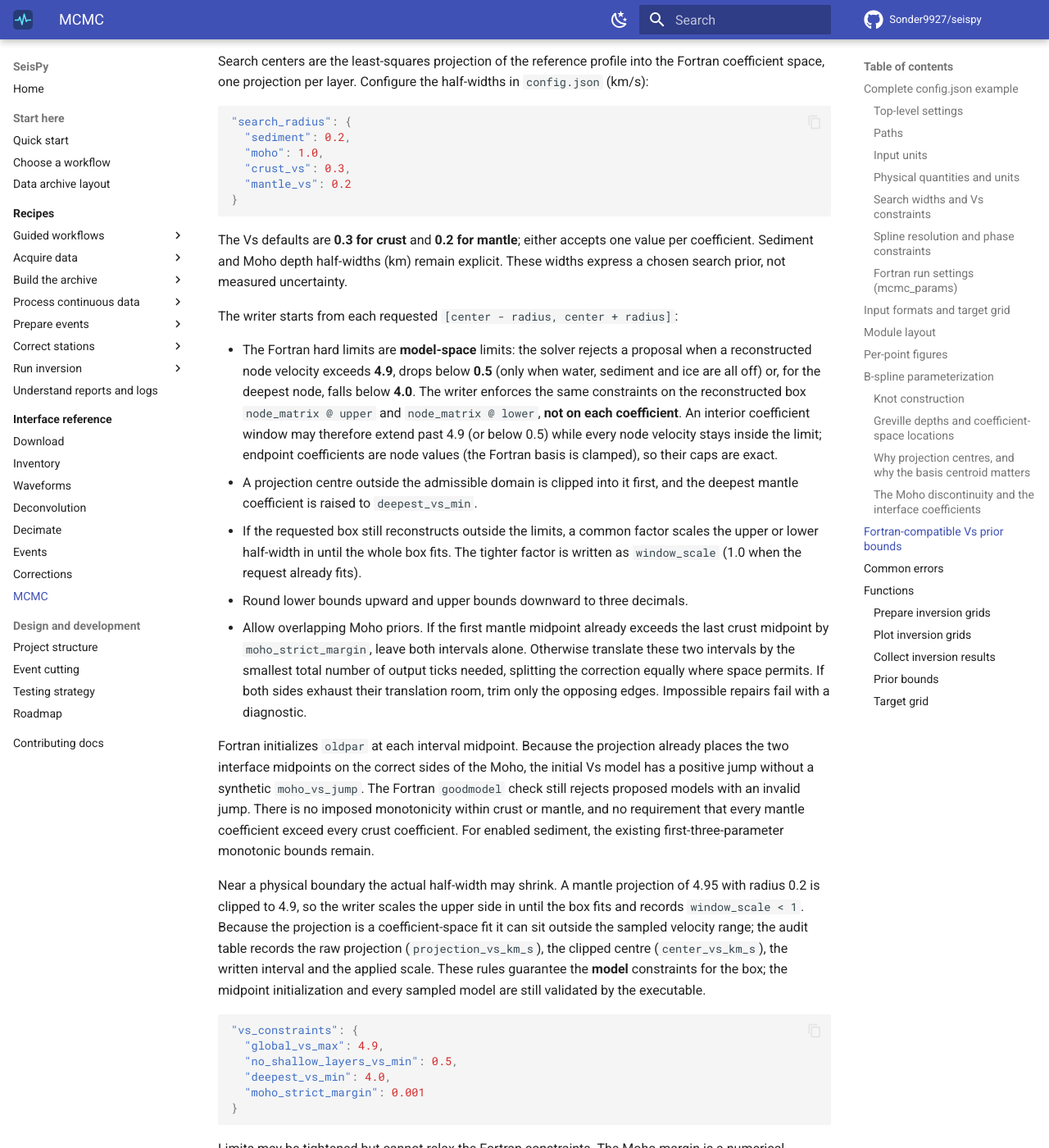
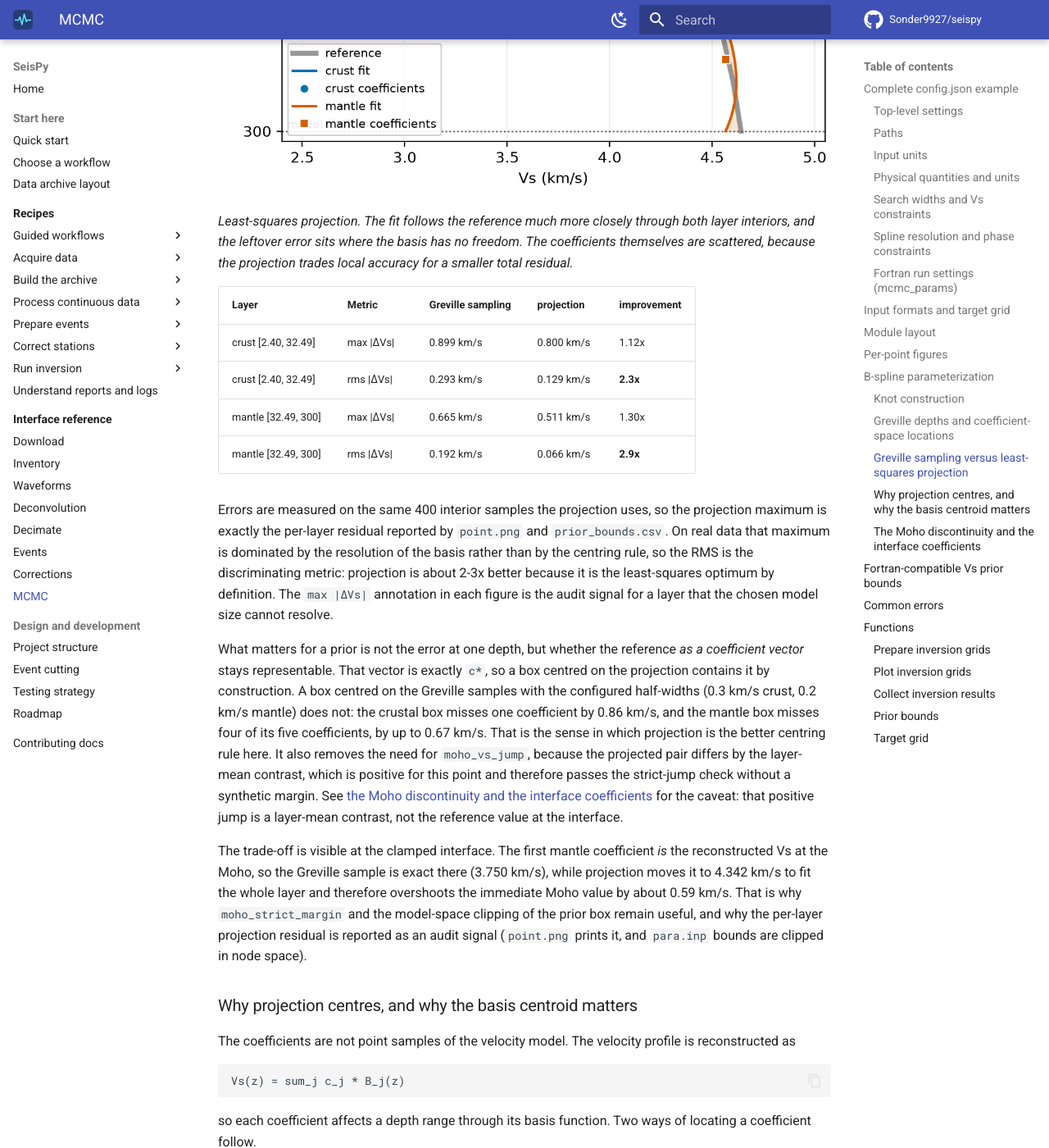
Before and after one commit to Sonder9927/seispy, an MkDocs documentation site: the page built from docs/api/mcmc.md, in a window 1280 px wide and 1400 px high, scrolled down 17583 px. Shown: the whole window at 82% size. Built offline with MkDocs 1.6.1 and Material for MkDocs 9.7.7, drawn with Linux system fonts in a browser that asks for light colours; comment, search, counter and statistics services are not loaded; some of the changed text lies outside the part shown.

Commit message:
docs(mcmc): show the Greville-versus-projection comparison on real data
The two comparison figures now use a real reference model instead of the
synthetic sharp-Moho profile: point 122.00_33.50 of the project's
Shen2016/SL2013sv model, with the sediment thickness and Moho depth read
from the project grids through the same alignment the workflow uses. Both
figures are depth-versus-Vs panels in the point.png model style, so the
two centring rules can be compared layer by layer.

Measured on the written intervals over the nine-point example grid, the
projection keeps the reference representable in coefficient space (1 of 81
coefficients falls outside its interval, against 43 of 81 for Greville, by
up to 0.72 km/s) and fits better: lower maximum error on all 18
layer-points and roughly 2-3x lower RMS. At the clamped Moho the Greville
sample is exact while the projection overshoots the immediate interface
velocity, and the projected pair carries a layer-mean contrast rather than
the reference value there.

Correct the interface-coefficient section, which previously claimed the
projected pair reproduces the reference model's own Moho contrast.

Add scripts/mcmc_projection_figure.py to regenerate both figures. The
centring rule itself is unchanged: the projection stays unregularized.

```diff
--- a/docs/api/mcmc.md
+++ b/docs/api/mcmc.md
@@ -214,7 +214,7 @@ point uses `reference_model`, not `reference_water_model`.
 | `vs_constraints.no_shallow_layers_vs_min`           | km/s | Lower bound 0.5 on the **reconstructed node velocity** for crust and mantle, applied only when water, sediment and ice are all disabled. It cannot be set below 0.5.                                                                                              |
 | `vs_constraints.deepest_vs_min`                     | km/s | Lower bound 4.0 for the deepest node, which is exactly the deepest mantle coefficient; it cannot be set below 4.0.                                                                                                                                                 |
 | `vs_constraints.moho_strict_margin`                 | km/s | Numerical separation of the first mantle and last crust **initial midpoints**. It does not force disjoint search intervals or prescribe the geological Moho contrast.                                                                                               |
-| `vs_constraints.moho_vs_jump`                       | km/s | **Deprecated and ignored.** Least-squares projection already reproduces the reference Moho contrast; a nonzero value only raises a `DeprecationWarning`.                                                                                                        |
+| `vs_constraints.moho_vs_jump`                       | km/s | **Deprecated and ignored.** The projection gives the interface pair a positive layer-mean contrast, so a nonzero value only raises a `DeprecationWarning`.                                                                                                        |
 | `vs_constraints.allow_shallow_extrapolation`        | bool | Whether a finite shallow gap in the reference profile is filled by linear extrapolation from the two shallowest samples.                                                                                                                                            |
 | `vs_constraints.max_shallow_extrapolation_km`       | km   | Maximum shallow gap filled when extrapolation is enabled; `null` removes the gap limit.                                                                                                                                                                             |
 
@@ -408,18 +408,18 @@ figure, axes = plot_point(point, curve, bounds, output_file="point.png")
 ![Example per-point figure: dispersion on the left, Vs search intervals on
 the right](../assets/mcmc-point-example.png)
 
-*Real-data example generated with `plot=True` at grid point
-`122.00_33.50` (Moho 32.49 km). Left: phase dispersion with one-sigma bars.
-Right: Vs coefficients with their final search intervals placed at their basis
-centroids, the least-squares reference projection as the dashed initial spline,
-the raw reference profile (grey), the sediment layer, the Moho, and the model
-bottom. The last crustal marker (blue) and first mantle marker (orange) sit on
-either side of the Moho line, as described under
-[the Moho discontinuity and the interface coefficients](#the-moho-discontinuity-and-the-interface-coefficients).
-This reference has a sharp shallow gradient and an uppermost-mantle
-low-velocity zone, so the degree-2 and degree-3 layer splines cannot follow it
-exactly; the annotated layer projection error (0.800 km/s crust, 0.511 km/s
-mantle) is the audit signal for that resolution limit.*
+*Real-data example generated with `plot=True` at grid point `122.00_33.50`
+(Moho 32.49 km). Left: phase dispersion with one-sigma bars. Right: Vs
+coefficients with their final search intervals placed at their basis centroids,
+the least-squares reference projection as the dashed initial spline, the raw
+reference profile (grey), the sediment layer, the Moho, and the model bottom.
+The last crustal marker (blue) and first mantle marker (orange) sit on either
+side of the Moho line. The annotated layer projection error (0.800 km/s crust,
+0.511 km/s mantle) is the audit signal for this reference's resolution limit:
+its sharp shallow gradient and uppermost-mantle low-velocity zone cannot be
+followed exactly by degree-2 and degree-3 layer splines. For how the centring
+rule itself is chosen, see
+[Greville sampling versus least-squares projection](#greville-sampling-versus-least-squares-projection).*
 
 - `plot_dispersion(curve, ...)` draws phase velocity against period with
   one-sigma error bars; non-finite sigmas fall back to `default_sigma`
@@ -589,6 +589,76 @@ interface, where this reference is still on the crustal side of the jump
 4.49 km/s, and the projection is 4.47 km/s. Using the Greville sample would
 place the whole prior window for the uppermost mantle far too low.
 
+### Greville sampling versus least-squares projection
+
+The synthetic profile above isolates the geometry. The two figures below repeat
+the comparison on a **real reference model**: point `122.00_33.50` of the
+project's reference Vs model (Shen2016/SL2013sv), whose aligned sediment
+thickness is 2.400 km and Moho depth is 32.492 km. Four crustal and five mantle
+coefficients are used with `factor = 2` and a 300 km model bottom, exactly as in
+the configuration.
+
+Both panels are depth profiles in the same style as the model panel of
+`point.png`: depth increases downward, the thick grey curve is the raw
+reference, the blue and orange curves are the crustal and mantle fits, and the
+shaded band between a fit and the reference is that layer's error.
+
+![Greville sampling on a real reference model: every coefficient is set to the
+reference velocity at its Greville depth](../assets/mcmc-greville-centers.png)
+
+*Greville sampling. Both layers keep a large residual, because the degree-2 and
+degree-3 splines cannot follow the shallow high-velocity lid (3.95 km/s at
+5 km), the crustal low-velocity zone (3.45 km/s at 30 km), the fast lid below
+the Moho (4.69 km/s at 43 km) or the uppermost-mantle low-velocity zone
+(4.30 km/s at 120 km). The mantle fit starts at 3.75 km/s, the reference value
+at the Moho, and needs roughly 30 km to climb to the fast lid, so the whole
+fast-lid section is reconstructed too low.*
+
+![Least-squares projection on the same reference model: coefficients are the
+best fit of the reference profile in coefficient space](../assets/mcmc-projection-centers.png)
+
+*Least-squares projection. The fit follows the reference much more closely
+through both layer interiors, and the leftover error sits where the basis has no
+freedom. The coefficients themselves are scattered, because the projection
+trades local accuracy for a smaller total residual.*
+
+| Layer               | Metric       | Greville sampling | projection | improvement |
+| ------------------- | ------------ | ----------------- | ---------- | ----------- |
+| crust [2.40, 32.49] | max \|ΔVs\|  | 0.899 km/s        | 0.800 km/s | 1.12x       |
+| crust [2.40, 32.49] | rms \|ΔVs\|  | 0.293 km/s        | 0.129 km/s | **2.3x**    |
+| mantle [32.49, 300] | max \|ΔVs\|  | 0.665 km/s        | 0.511 km/s | 1.30x       |
+| mantle [32.49, 300] | rms \|ΔVs\|  | 0.192 km/s        | 0.066 km/s | **2.9x**    |
+
+Errors are measured on the same 400 interior samples the projection uses, so the
+projection maximum is exactly the per-layer residual reported by `point.png`
+and `prior_bounds.csv`. On real data that maximum is dominated by the resolution
+of the basis rather than by the centring rule, so the RMS is the discriminating
+metric: projection is about 2-3x better because it is the least-squares optimum
+by definition. The `max |ΔVs|` annotation in each figure is the audit signal for
+a layer that the chosen model size cannot resolve.
+
+What matters for a prior is not the error at one depth, but whether the
+reference *as a coefficient vector* stays representable. That vector is exactly
+`c*`, so a box centred on the projection contains it by construction. A box
+centred on the Greville samples with the configured half-widths (0.3 km/s crust,
+0.2 km/s mantle) does not: the crustal box misses one coefficient by 0.86 km/s,
+and the mantle box misses four of its five coefficients, by up to 0.67 km/s.
+That is the sense in which projection is the better centring rule here. It also
+removes the need for `moho_vs_jump`, because the projected pair differs by the
+layer-mean contrast, which is positive for this point and therefore passes the
+strict-jump check without a synthetic margin. See
+[the Moho discontinuity and the interface coefficients](#the-moho-discontinuity-and-the-interface-coefficients)
+for the caveat: that positive jump is a layer-mean contrast, not the reference
+value at the interface.
+
+The trade-off is visible at the clamped interface. The first mantle coefficient
+*is* the reconstructed Vs at the Moho, so the Greville sample is exact there
+(3.750 km/s), while projection moves it to 4.342 km/s to fit the whole layer and
+therefore overshoots the immediate Moho value by about 0.59 km/s. That is why
+`moho_strict_margin` and the model-space clipping of the prior box remain useful,
+and why the per-layer projection residual is reported as an audit signal
+(`point.png` prints it, and `para.inp` bounds are clipped in node space).
+
 ### Why projection centres, and why the basis centroid matters
 
 The coefficients are not point samples of the velocity model. The velocity
@@ -664,28 +734,32 @@ mantle coefficients are the two Moho velocities.
 
 With Greville sampling those two coefficients were both centred on the
 continuous reference value at the interface, and `moho_vs_jump` was needed to
-separate them. **Least-squares projection removes that need.** The two layers
-are projected independently, so the last crustal coefficient is fit to the
-crustal reference and the first mantle coefficient to the mantle reference; the
-pair automatically carries the reference model's own contrast.
+separate them. **Least-squares projection removes that need**, because the two
+layers are projected independently: the pair difference becomes the layer-mean
+contrast, which is positive for a normal crust/mantle pair and therefore
+satisfies the executable's strict-jump check without a synthetic margin.
+
+The pair does not preserve the exact interface velocity, though. On the worked
+example point the reference is continuous through the Moho (3.75 km/s on both
+sides), while the projections give 3.61 km/s for the last crustal and 4.34 km/s
+for the first mantle coefficient: the realized `moho_contrast_km_s` is
+`+0.727` km/s, produced by fitting each layer as a whole rather than by the
+reference value at the interface. The mantle coefficient consequently overshoots
+the immediate Moho velocity by about 0.59 km/s. Increase the coefficient count,
+or use a reference model that has a genuine sharp Moho sampled finely on both
+sides of the interface, when the exact interface velocity matters.
 
 `moho_strict_margin` remains as a numerical floor. It only fires if clipping or
 a genuinely flat reference leaves the two initial midpoints closer than the
 margin, and it never prescribes a geological contrast. `moho_vs_jump` is
 deprecated and ignored: a nonzero value raises a `DeprecationWarning`.
 
-This is also why a reference model with a sharp Moho must be sampled finely
-enough around the interface. The projection uses the reference velocities on
-each side of the jump, so a profile that ramps over tens of kilometres will
-produce a correspondingly smooth contrast bias.
-
-For the worked example point `122.00_33.50`, the crustal projection ends near
-the crustal value below the sediment and the mantle projection starts near the
-mantle value below the Moho, so the two interface windows straddle the
-interface and the initial model has a positive jump. `prior_bounds.csv`
-records the realized `moho_contrast_km_s` on the two interface rows and the
-layer projection error on every row; check them, plus posterior boundary
-accumulation, when tuning priors.
+For the worked example point `122.00_33.50` the written interface intervals are
+`[3.315, 3.914]` km/s (last crustal) and `[4.142, 4.541]` km/s (first mantle),
+so the two windows straddle the interface and the initial model has a positive
+jump. `prior_bounds.csv` records the realized `moho_contrast_km_s` on the two
+interface rows and the layer projection error on every row; check them, plus
+posterior boundary accumulation, when tuning priors.
 
 ## Fortran-compatible Vs prior bounds
 
```
Also changed, not shown: docs/assets/mcmc-greville-centers.png (added), docs/assets/mcmc-projection-centers.png (added), 1 other file.
